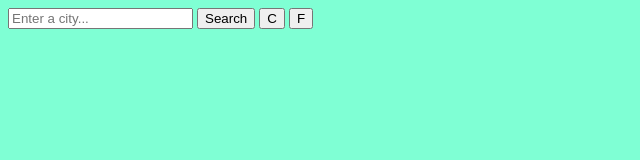
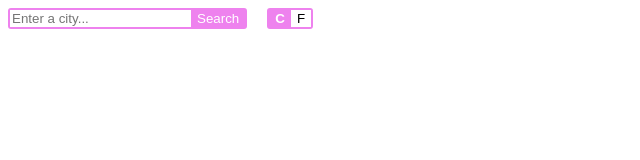
Before and after one commit to Vcjap/top-weather-app, a website built with webpack: page src/index.html in a window 1280 px wide. Shown: the whole page, without its empty margins (0-640 px from the left). Built offline with nearby package versions, Linux system fonts and the light colour scheme.

Commit message:
Style search bar and create function to toggle system buttons

```diff
--- a/src/dom.js
+++ b/src/dom.js
@@ -17,7 +17,7 @@ const populateCard = (dayData, card) => {
 
 const createCard = (dayData, container) => {
     let card = document.createElement("div");
-    console.log(dayData);
+    card.classList.add("card");
     if (Object.keys(dayData).length === 0) {
         showLoader(card);
     } else {
@@ -35,4 +35,14 @@ const refreshDisplay = (forecast) => {
     });
 }
 
-export default {createCard, refreshDisplay}
+const toggleSystemBtn = (oldForecastSystem, newForecastSystem) => {
+    if (oldForecastSystem !== newForecastSystem) {
+        console.log(`Old system: ${oldForecastSystem}, New system: ${newForecastSystem}`);
+        const oldSystemBtn = document.getElementById(`${oldForecastSystem}`);
+        const newSystemBtn = document.getElementById(`${newForecastSystem}`);
+        oldSystemBtn.classList.toggle("system_current");
+        newSystemBtn.classList.toggle("system_current");
+    }
+}
+
+export default {refreshDisplay, toggleSystemBtn}
--- a/src/index.html
+++ b/src/index.html
@@ -7,10 +7,14 @@
 </head>
 <body>
     <form>
-        <input id="query", name="query", type="text", placeholder="Enter a city...", required>
-        <button id="search_location">Search</button>
-        <button id="metric">C</button>
-        <button id="us">F</button>
+        <div id="search_bar">
+            <input id="query", name="query", type="text", placeholder="Enter a city...", required>
+            <button id="search_location">Search</button>
+        </div>
+        <div id="system_toggle">
+            <button id="metric", class="system_current system_button">C</button>
+            <button id="us" class="system_button">F</button>
+        </div>
     </form>
     <div id="forecast_container">
 
--- a/src/index.js
+++ b/src/index.js
@@ -16,7 +16,7 @@ fahrenheitBtn.addEventListener("click", async (event) => showForecast(event, eve
 const showForecast = async (event, newForecastSystem) => {
     event.preventDefault();
     dom.refreshDisplay([{}]); // Show the loader while we fetch data
-
+    dom.toggleSystemBtn(forecastSystem, newForecastSystem);
     try {
         const queryInput = document.getElementById("query");
         const location = queryInput.value;
@@ -25,7 +25,6 @@ const showForecast = async (event, newForecastSystem) => {
         dom.refreshDisplay(forecast);
     } catch {
         const container = document.getElementById("forecast_container");
-        container.innerHTML = "";
         container.textContent = "Location not found. Try another one!";
     }
 }
--- a/src/styles.css
+++ b/src/styles.css
@@ -1,3 +1,58 @@
 body {
-    background-color: aquamarine;
+    background-color: white;
+    display: flex;
+    flex-direction: column;
+    gap: 30px;
+    --main-accent-settings: violet;
 }
+
+#forecast_container {
+    display: flex;
+    flex-direction: column;
+    /* align-items: center; */
+    flex-wrap: wrap;
+    gap: 10px;
+}
+
+form {
+    display: flex;
+    gap: 20px;
+    flex-wrap: wrap;
+}
+
+#search_bar {
+    display: flex;
+    border: 2px solid var(--main-accent-settings);
+    border-radius: 3px;
+}
+
+#search_bar > * {
+    border: none;
+}
+
+#search_location {
+    background-color: var(--main-accent-settings);
+    color: white;
+}
+
+#system_toggle {
+    border: 2px solid var(--main-accent-settings);
+    border-radius: 3px;
+    display: flex;
+}
+
+.system_button {
+    background-color: white;
+    border: none;
+    margin: none;
+}
+
+.system_current {
+    background-color: var(--main-accent-settings);
+    color: white;
+    font-weight: bolder;
+}
+/*
+.card {
+
+} */
--- a/src/weather.js
+++ b/src/weather.js
@@ -10,7 +10,7 @@ const getData = async (location, unitGroup) => {
         const locationDataUnpacked = await locationData.json();
         return locationDataUnpacked;
     } catch (error) {
-        console.log(error)
+        throw error;
     }
 }
 
@@ -30,7 +30,6 @@ const getDayData = (day) => {
 const getForecast = async (location, daysToForecast = 2, unitGroup = "metric") => {
         const newData = await getData(location, unitGroup);
         const selectedDays = await newData.days.slice(0,daysToForecast);
-        console.log(selectedDays);
         const daysWithData = selectedDays.map(getDayData)
         return daysWithData
 }
```
